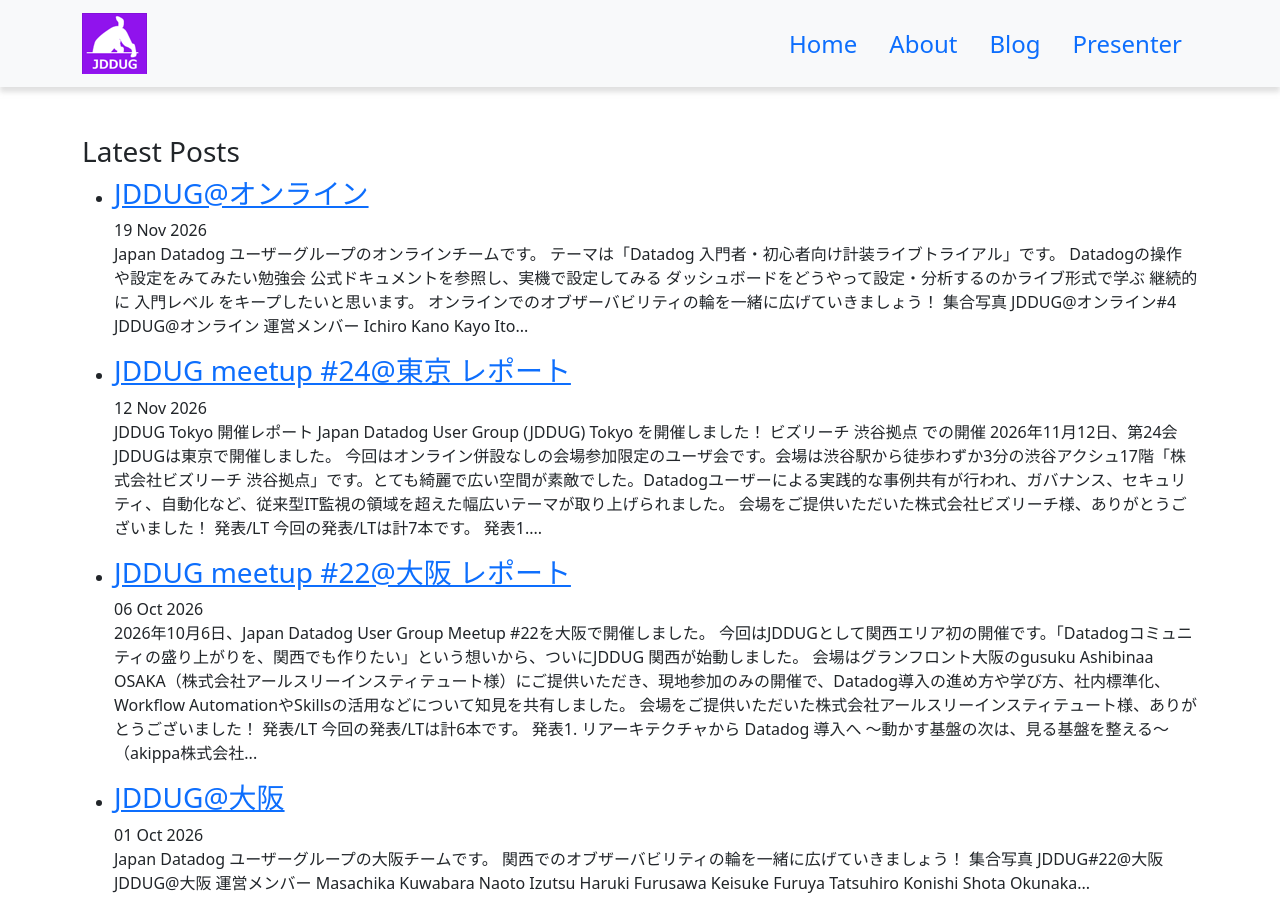
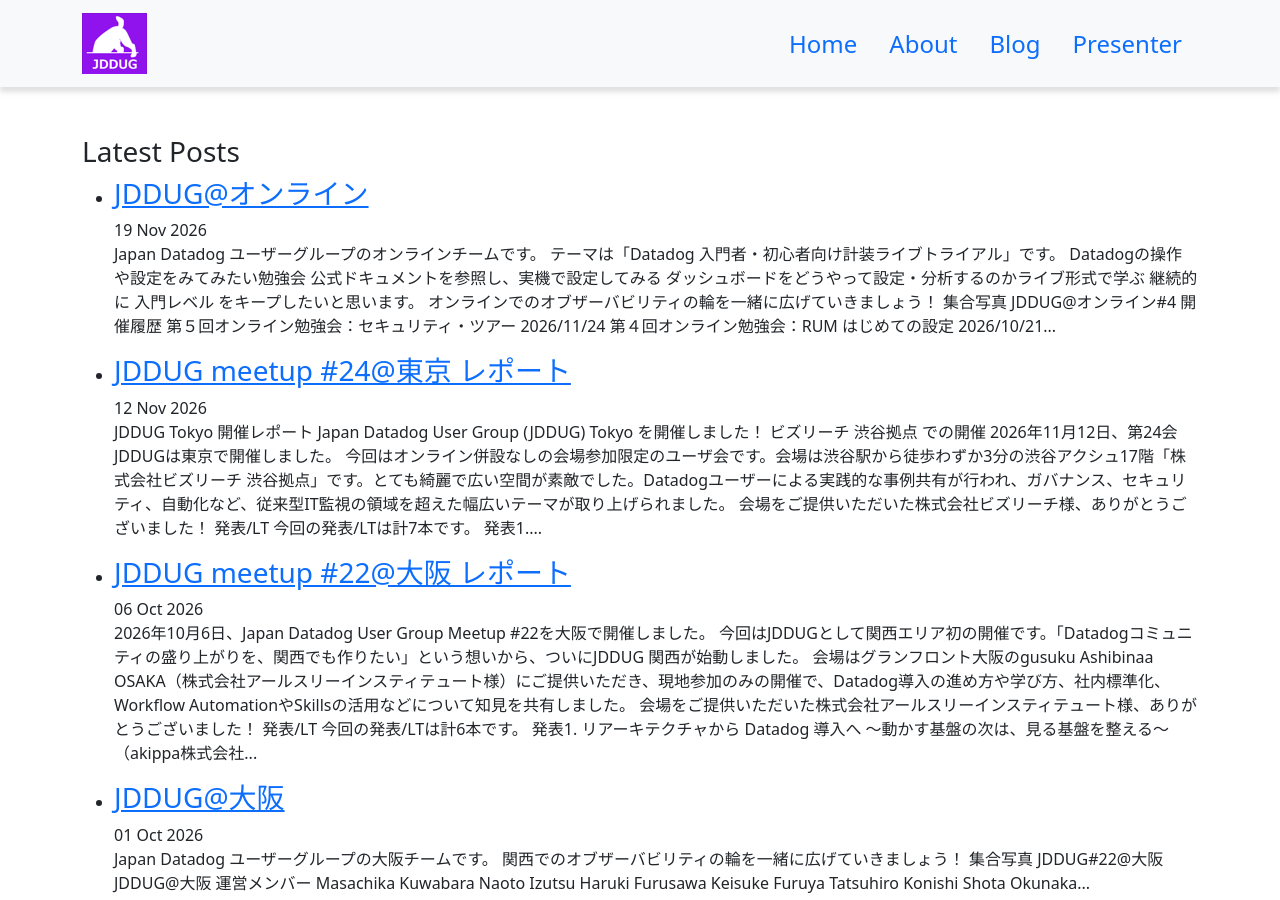
Before and after one commit to jdd-ug/jdd-ug.github.io, a Jekyll site: the page built from blog.html, in a window 1280 px wide and 900 px high. Built offline with Jekyll 4.4.1, drawn with Linux system fonts in a browser that asks for light colours; nearby versions of some CDN libraries.

Commit message:
add report history on online

```diff
--- a/_posts/2020-01-06-online.md
+++ b/_posts/2020-01-06-online.md
@@ -21,7 +21,15 @@ Japan Datadog ユーザーグループのオンラインチームです。
 
 _集合写真 JDDUG@オンライン#4_
 
-# JDDUG@オンライン 運営メンバー
+## 開催履歴
+
+- 第５回オンライン勉強会：セキュリティ・ツアー [2026/11/24](https://datadog-jp.connpass.com/event/412776/)
+- 第４回オンライン勉強会：RUM はじめての設定 [2026/10/21](https://datadog-jp.connpass.com/event/409541/)
+- 第３回オンライン勉強会：APM はじめての設定 [2026/09/28](https://datadog-jp.connpass.com/event/406691/)
+- 第２回オンライン勉強会：Logs / Logs Pipeline はじめての設定 [2026/08/19](https://datadog-jp.connpass.com/event/403092/)
+- 第１回オンライン勉強会：Datadog Agent インストール & コンフィグ はじめての設定 [2026/07/22](https://datadog-jp.connpass.com/event/399572/)
+
+## JDDUG@オンライン 運営メンバー
 
 - [Ichiro Kano](/authors/1kano)
 - [Kayo Ito](/authors/kayoito)
```
